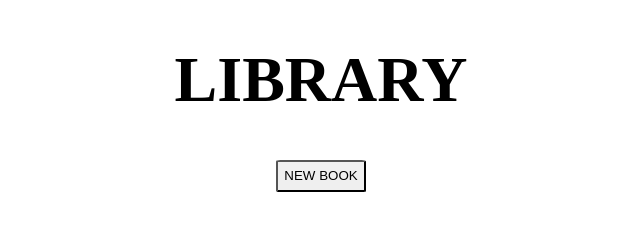
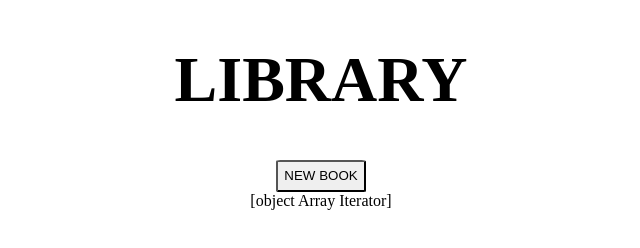
Before and after one commit to chumples/library, a plain HTML site: page index.html in a window 1280 px wide. Shown: the whole page, without its empty margins (319-959 px from the left). Drawn offline with Linux system fonts and the light colour scheme.

Commit message:
attempt to append array

```diff
--- a/index.html
+++ b/index.html
@@ -11,7 +11,7 @@
     <h1>LIBRARY</h1>
     <div style="text-align:center;">
         <button type="button" id="new" class="btn" onclick="newButton()">NEW BOOK</button>
-
+        <div id="bookList"></div>
 
 
         <div class="form-popup" id="myForm">
--- a/scripts.js
+++ b/scripts.js
@@ -34,16 +34,35 @@ const Tao = new Book('Tao Te Ching', 'Laozi', 88, true);
 const Gatsby = new Book('The Great Gatsby', 'F. Scott Fitzgerald', 180, true);
 const Catcher = new Book('The Catcher in the Rye', 'J.D. Salinger', 277, true);
 
+// const tag = document.createElement('p')
+// // tag.appendChild(Tao);
+// const text = document.createTextNode('TEST');
+// tag.appendChild(text);
+// // tag.appendChild(myLibrary[0]);
+// const element = document.getElementById('bookList');
+// element.appendChild(tag);
+
+// const list = document.getElementById('bookList');
+// const cellTag = list.appendChild(document.createElement('td'));
+// cellTag.id = 'level1';
+
+// for (var i = 0; i < myLibrary.length; i++) {
+//     cellTag.appendChild(document.createTextNode(myLibrary[i]));
+//     cellTag.appendChild(document.createElement('br'));
+// }
+
+document.getElementById('bookList').innerHTML = myLibrary.values(Book);
+
+
+
 function newButton() {
     document.getElementById('myForm').style.display = 'block';
 }
 
-
-
 function openForm() {
-    document.getElementById("myForm").style.display = "block";
+    document.getElementById('myForm').style.display = 'block';
   }
 
   function closeForm() {
-    document.getElementById("myForm").style.display = "none";
+    document.getElementById('myForm').style.display = 'none';
   }
```
